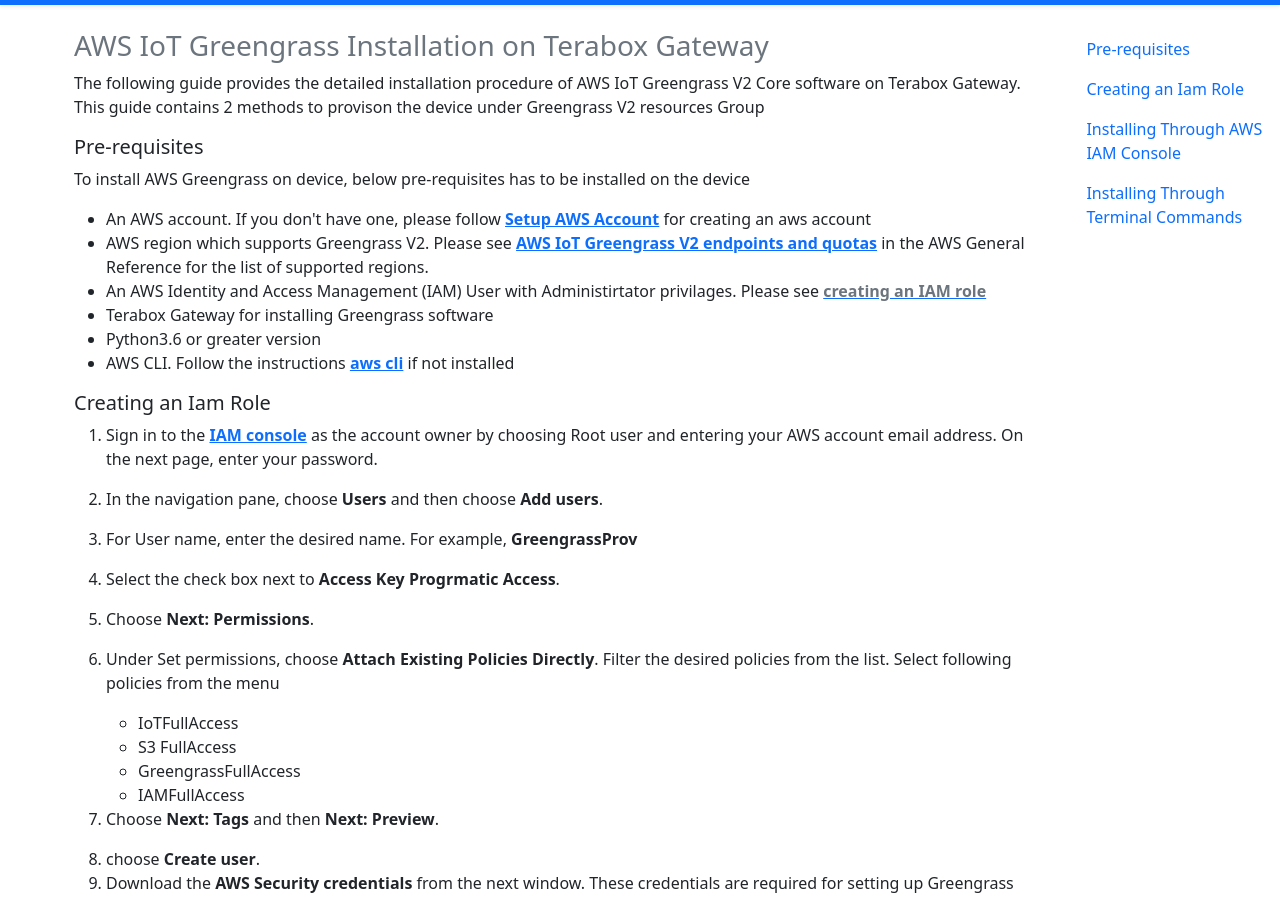
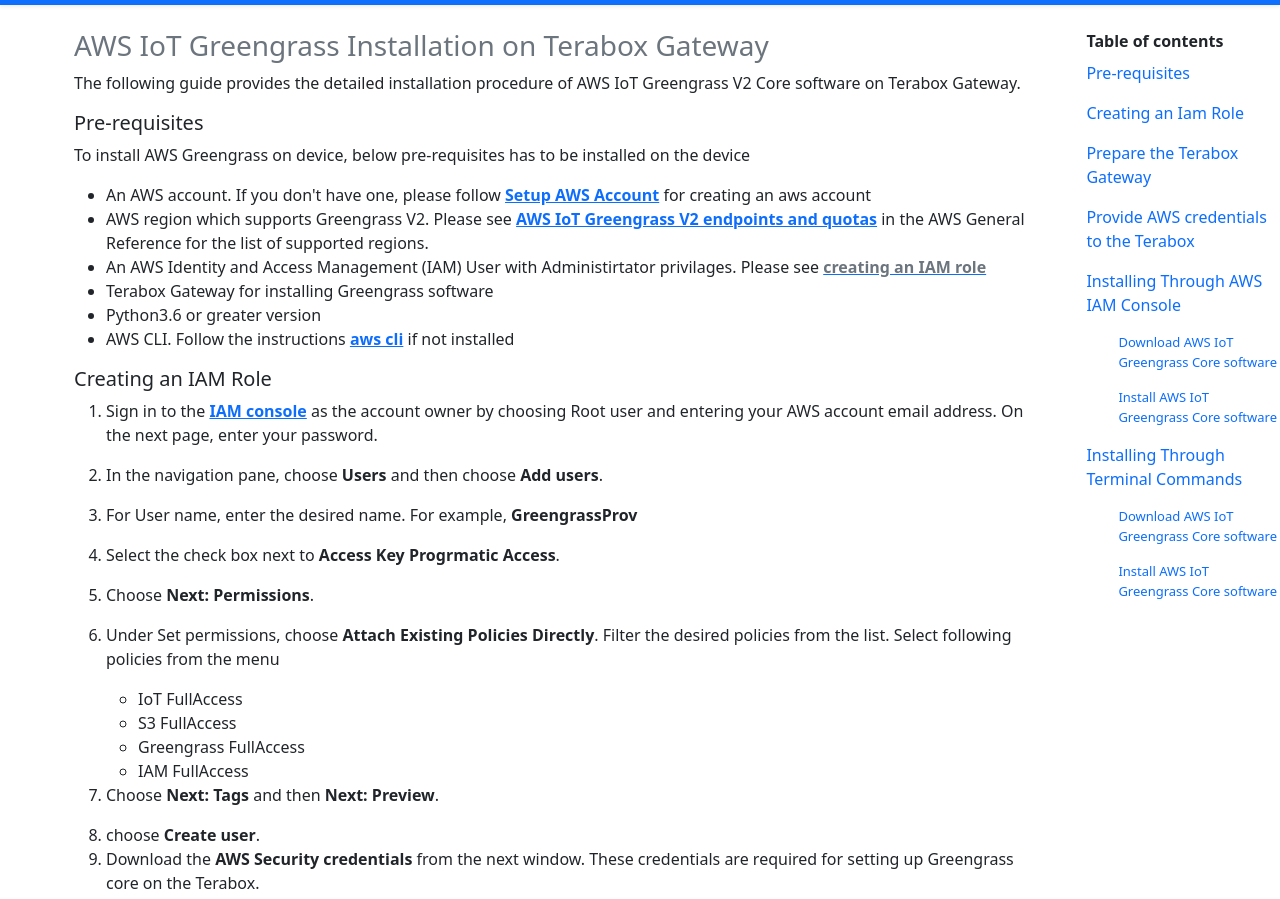
Before and after one commit to tessolveSemiconductor/terabox.io, a plain HTML site: page documents.html in a window 1280 px wide. Shown: the part 51-950 px from the top of the page. Drawn offline with nearby package versions, Linux system fonts and the light colour scheme.

Commit message:
updated text & side_nav v2

```diff
--- a/documents.css
+++ b/documents.css
@@ -20,9 +20,10 @@
     flex-shrink: 0;
     align-self: flex-start;
     width: 12.1rem;
-    height: 0;
+    height: auto;
     /* padding: 1.2rem 0; */
     right: 0;
+    overflow: scroll;
 }
 .doc_content{
     flex-grow: 1;
@@ -76,3 +77,7 @@
     font-size: medium;
     line-height: 1.7;
 }
+.subitem-nav-bar{
+    list-style-type: none;
+    font-size: small;
+}
--- a/documents.html
+++ b/documents.html
@@ -111,8 +111,7 @@
                     <h3 id="aws-iot-greengrass-installation-on-terabox-gateway" class="text-muted">AWS IoT Greengrass
                         Installation on Terabox Gateway</h3>
                     <p>The following guide provides the detailed installation procedure of AWS IoT Greengrass V2 Core
-                        software on Terabox Gateway. This guide contains 2 methods to provison the device under
-                        Greengrass V2 resources Group</p>
+                        software on Terabox Gateway. </p>
                     <!-- <h5 id="-automatic-provison-installing-through-terminal-commands-"><a href="#installing-through-terminal-commands"><strong>Automatic Provison</strong></a></h5>
                 <h5 id="-manual-provison-installing-through-aws-iam-console-"><a href="#installing-through-aws-iam-console"><strong>Manual Provison</strong></a></h5>
                 <h5 id="-pre-requisites-pre-requisites-"><a href="#pre-requisites"><strong>Pre-requisites</strong></a></h5> -->
@@ -135,7 +134,9 @@
                                 href="https://docs.aws.amazon.com/cli/latest/userguide/getting-started-install.html"><strong>aws
                                     cli</strong></a> if not installed</li>
                     </ul>
-                    <h5 id="creating-an-iam-role">Creating an Iam Role</h5>
+                    <!-- <p>This guide contains 2 methods to provision the device under
+                        Greengrass V2 resources Group</p> -->
+                    <h5 id="creating-an-iam-role">Creating an IAM Role</h5>
                     <ol>
                         <li>
                             <p>Sign in to the <a href="https://console.aws.amazon.com/iam/"><strong>IAM
@@ -159,10 +160,10 @@
                             <p>Under Set permissions, choose <strong>Attach Existing Policies Directly</strong>. Filter
                                 the desired policies from the list. Select following policies from the menu</p>
                             <ul>
-                                <li>IoTFullAccess</li>
+                                <li>IoT FullAccess</li>
                                 <li>S3 FullAccess</li>
-                                <li>GreengrassFullAccess</li>
-                                <li>IAMFullAccess</li>
+                                <li>Greengrass FullAccess</li>
+                                <li>IAM FullAccess</li>
                             </ul>
                         </li>
                         <li>
@@ -174,18 +175,22 @@
                     </ol>
                     <h2 id="installing-greengrass-core-software-on-terabox">Installing Greengrass Core Software on
                         Terabox</h2>
-                    <p>AWS IoT Greengrass Core can be installed on the Terabox using 2 ways</p>
-                    <h5 id="-installing-through-aws-iam-console-">
+                    <p>AWS IoT Greengrass Core can be installed on the Terabox using 2 ways.
+                        User can choose any of the below two methods as per their convenience,
+                        if user is familiar with AWS,
+                        they can choose using IAM Console procedure else can follow the Terminal Command procedure.
+                    </p>
+                    <h5 id="installing-through-aws-iam-console">
                         <strong>Installing Through AWS IAM Console</strong>
                     </h5>
                     <ol>
-                        <li>Preparing the Terabox
+                        <li id="Preparing-the-Terabox">Preparing the Terabox
                             <ul>
                                 <li>Create the default system user and group that runs components on your device.
                                         <div class="doc_code">
                                             <button class="copy_button fa fa-clipboard" onclick="copyText(`IamConsole`)"></button>
                                         <code class="code_content" id="IamConsole">
-                                            sudo useradd --system --create-home ggc_user </br>
+                                           sudo useradd --system --create-home ggc_user </br>
                                            sudo groupadd --system ggc_group </br>
                                            sudo usermod -aG docker idt_ggc_user </br>
                                            sudo visudo </br>
@@ -195,7 +200,7 @@
                                 </li>
                           </ul>
                     </li>
-                <li>Provide AWS Credentials to Terabox
+                <li id="Provide-AWS-Credentials-to-Terabox">Provide AWS Credentials to Terabox
                     <ul>
                         <li>Copy the <strong>ACCESS_KEY</strong> &amp; <strong>SECURITY_ID</strong> from <strong>csv
                                 file</strong> downloaded from the <strong>Pre-requisites</strong> step and export as
@@ -228,7 +233,7 @@
                     <li>This will install Latest version of Java runtime on to Terabox</li>
                 </ul>
                 </li>
-                <li>Installing Greengrass core in Terabox </li>
+                <li id="Installing-Greengrass-core-in-Terabox">Installing Greengrass core in Terabox </li>
                 <ul>
                     <li>Sign in to the <a href="https://console.aws.amazon.com/iam/"><strong>IAM console</strong></a> as
                         the account owner by choosing Root user and entering your AWS account email address. On the next
@@ -293,13 +298,13 @@
                     </ul>
                 </li>
                 </ol>
-                <h5 id="-installing-through-terminal-commands-"><strong>Installing Through Terminal Commands</strong>
+                <h5 id="installing-through-terminal-commands"><strong>Installing Through Terminal Commands</strong>
                 </h5>
                 <ol>
                     <li>Follow Steps 1,2,3 mentioned in <a href="#installing-through-aws-iam-console"><strong>Installing
                                 Through AWS IAM Console</strong></a> for installing the dependencies and setting up the
                         environment</li>
-                    <li>Exceute the following command which will download the Greengrass into Terabox</li>
+                    <li id="download-the-Greengrass-into-Terabox">Exceute the following command which will download the Greengrass into Terabox</li>
                     <div class="doc_code">
                         <button class="copy_button fa fa-clipboard" onclick="copyText(`GreengrassInstaller`)"></button>
 
@@ -309,7 +314,7 @@
                         </code>
                     </div>
 
-                    <li>Execute the following command which will install the Greengrass into Terabox</li>
+                    <li id="install-the-Greengrass-into-Terabox">Execute the following command which will install the Greengrass into Terabox</li>
                     <div class="doc_code">
                         <button class="copy_button fa fa-clipboard" onclick="copyText(`greengrass`)"></button>
                         <code class="code_content" id="greengrass">
@@ -334,6 +339,9 @@
             </div>
             <div class="doc_sidebar">
                 <ul class="navbar-nav">
+                    <li>
+                        <strong>Table of contents</strong>
+                    </li>
                     <li class="nav-item">
                         <a href="#aws-iot-greengrass-installation-on-terabox-gateway" class="nav-link">
                             Pre-requisites</a>
@@ -342,12 +350,42 @@
                         <a href="#creating-an-iam-role" class="nav-link">Creating an Iam Role</a>
                     </li>
                     <li class="nav-item">
-                        <a href="#-installing-through-aws-iam-console-" class="nav-link">Installing Through AWS IAM
-                            Console</a>
+                        <a href="#Preparing-the-Terabox" class="nav-link">Prepare the Terabox Gateway</a>
                     </li>
                     <li class="nav-item">
-                        <a href="#-installing-through-terminal-commands-" class="nav-link">Installing Through Terminal
+                        <a href="#Provide-AWS-Credentials-to-Terabox" class="nav-link">Provide AWS credentials to the Terabox</a>
+                    </li>
+                    <li class="nav-item">
+                        <a href="#installing-through-aws-iam-console" class="nav-link">Installing Through AWS IAM
+                            Console</a>
+                            <ul class="subitem-nav-bar">
+                                <li  class="nav-item">
+                                     <a href="#Installing-Greengrass-core-in-Terabox" class="nav-link">
+                                        Download AWS IoT Greengrass Core software
+                                    </a>
+                                </li>
+                                <li  class="nav-item">
+                                    <a href="#Installing-Greengrass-core-in-Terabox" class="nav-link">
+                                        Install AWS IoT Greengrass Core software
+                                   </a>
+                               </li>
+                            </ul>
+                    </li>
+                    <li class="nav-item">
+                        <a href="#installing-through-terminal-commands" class="nav-link">Installing Through Terminal
                             Commands</a>
+                            <ul class="subitem-nav-bar">
+                                <li  class="nav-item">
+                                    <a href="#download-the-Greengrass-into-Terabox" class="nav-link">
+                                       Download AWS IoT Greengrass Core software
+                                   </a>
+                               </li>
+                               <li  class="nav-item">
+                                   <a href="#install-the-Greengrass-into-Terabox" class="nav-link">
+                                       Install AWS IoT Greengrass Core software
+                                  </a>
+                              </li>
+                            </ul>
                     </li>
                 </ul>
             </div>
```
Also changed, not shown: 1 other file.
